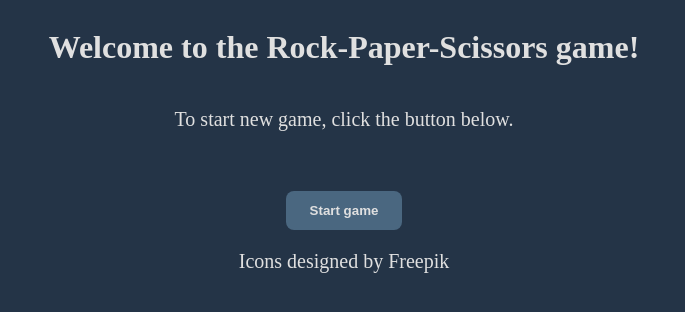
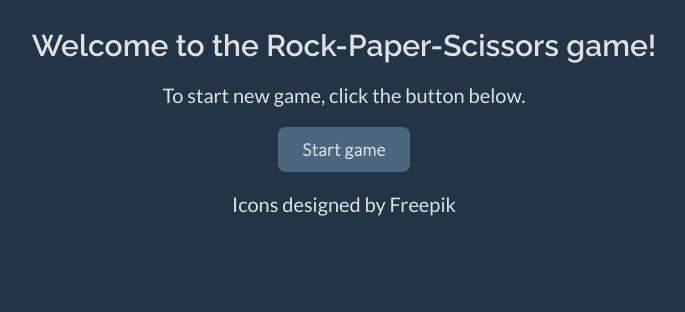
Before and after one commit to ValeriiaHolovatiuk/odin-rock-paper-scissors, a plain HTML site: page index.html in a window 1280 px wide. Shown: the whole page, without its empty margins (296-981 px from the left). Drawn offline with Linux system fonts and the light colour scheme.

Commit message:
Fixed Home button being shown even after being redirected to the initial screen; Connected custom fonts and started with style changes: updated fonts for heading, body, and buttons;

```diff
--- a/scripts/resetGameHomeListener.js
+++ b/scripts/resetGameHomeListener.js
@@ -3,7 +3,7 @@ const resetGameElements = document.querySelectorAll('.tracked');
 resetGameElements.forEach(item => {
     item.addEventListener('click', function () {
 
-        AddCSSClass("inactive", divGameButtons, divResults, pGameStart, divEndGameResults, endResetButtons);
+        AddCSSClass("inactive", divGameButtons, divResults, pGameStart, divEndGameResults, endResetButtons, homeButton);
 
         [humanScore, computerScore, totalRounds] = ResetValues(humanScore, computerScore, totalRounds);
         UpdateElements({ totalRounds: totalRounds, humanScoreEnd: humanScore, computerScoreEnd: computerScore, gameStart: "", gameResetText: ""});
--- a/styles.css
+++ b/styles.css
@@ -6,21 +6,63 @@
      - add support for smaller/mobile devices;
 */
 
+@font-face {
+    font-family: "Raleway";
+    src: url(./fonts/Raleway-VariableFont_wght.ttf);
+}
+
+@font-face {
+    font-family: "Lato-Bold";
+    src: url(./fonts/Lato-Bold.ttf);
+}
+
+@font-face {
+    font-family: "Lato-Light";
+    src: url(./fonts/Lato-Light.ttf);
+}
+
+@font-face {
+    font-family: "Lato";
+    src: url(./fonts/Lato-Regular.ttf);
+}
+
 body {
     background-color: #243447;
 
     display: flex;
     flex-direction: column;
     align-items: center;
+
+    font-family: "Lato";
+    font-weight: 400;
+    font-size: 16px;
 }
 
 h1 {
-    color: #E0E0E0;
+    font-family: "Raleway";
+    color: #F5F5F5;
+    font-weight: 600;
+    font-size: 30px;
 }
 
-a{
+p,
+h1 {
+    margin-bottom: 0;
+
+}
+
+button {
+    font-family: "Lato-Light";
+    font-weight: 300;
+    font-size: 17px;
+    letter-spacing: 0.5px;
+    cursor: pointer;
+}
+
+a {
     text-decoration: none;
     color: #E0E0E0;
+    cursor: pointer;
 }
 
 .buttonStyle {
@@ -41,6 +83,10 @@ a{
 
 #resetGameButton {
     background-color: #66747A;
+}
+
+#homeButton {
+    background-color: #3B556E;
 }
 
 .text {
```
